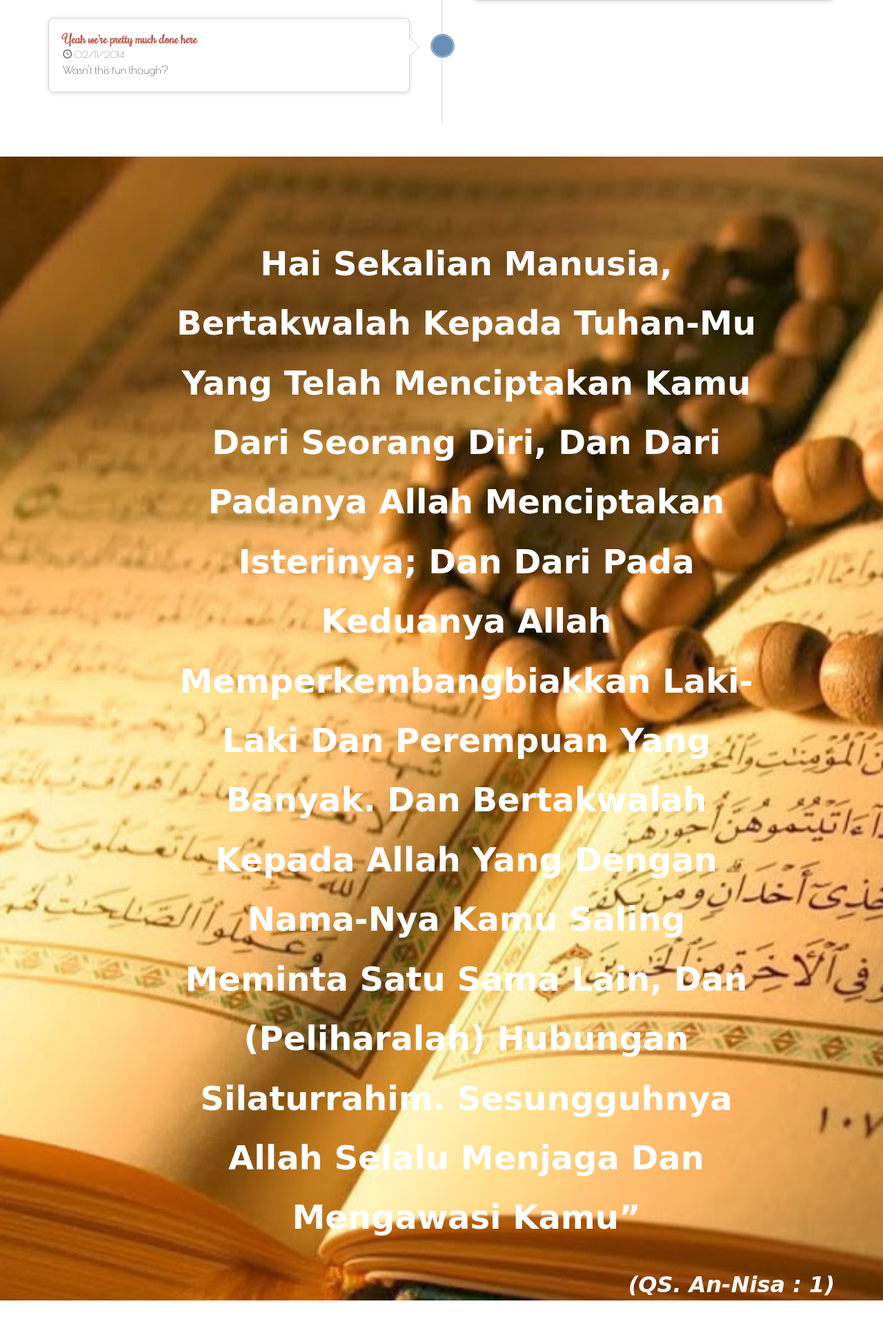
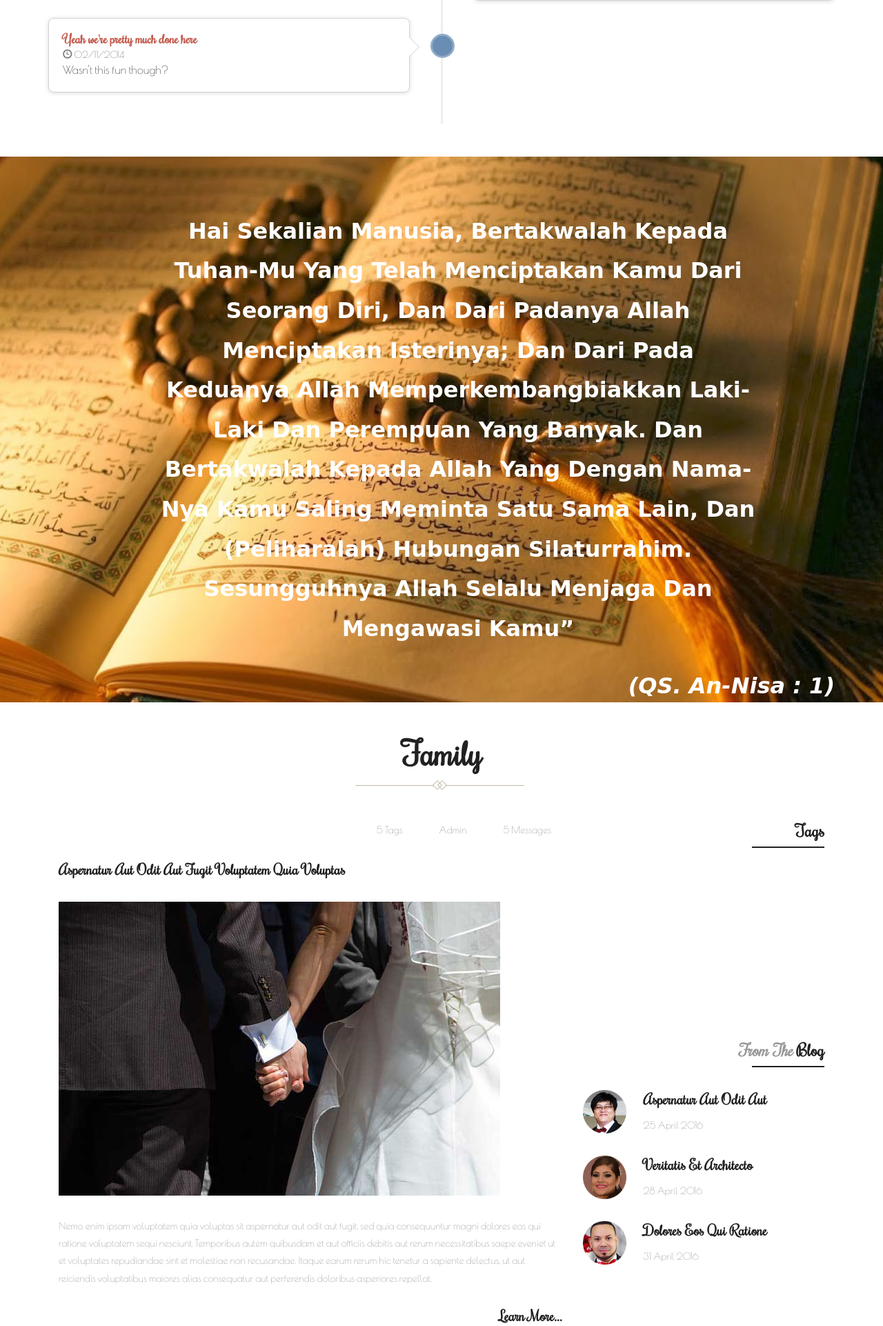
Before and after one commit to riniwindy/rini-syamsul.xyz, a PHP site: page / in a window 1280 px wide. Shown: the part 3864-5786 px from the top of the page at 69% size. Run offline with PHP 8.4, Linux system fonts and the light colour scheme; some web fonts are replaced.

Commit message:
Update style.css

```diff
--- a/css/style.css
+++ b/css/style.css
@@ -827,11 +827,11 @@ ul.wmuSliderPagination {
 	-o-background-size:cover;
 	-ms-background-size:cover;
 	min-height:400px;
-	padding:7em 0 0;
+	padding:5em 0 0;
 	text-align:center;
 }
 .services-bottom h2{
-	font-size: 3em;
+	font-size: 2em;
     color: #fff;
     line-height: 1.8em;
     position: relative;
```
